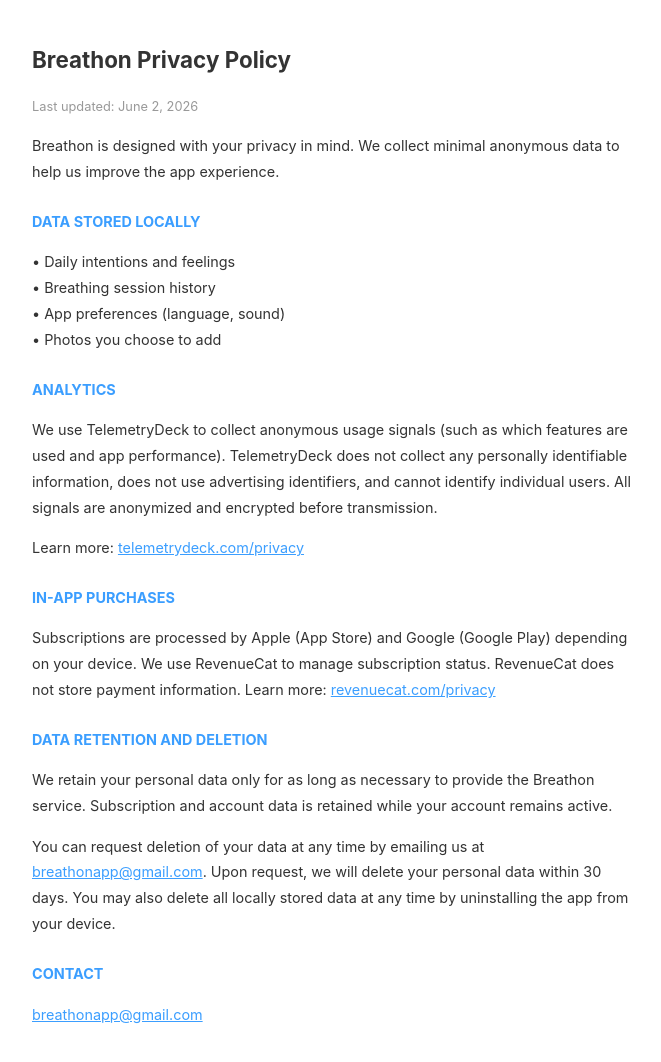
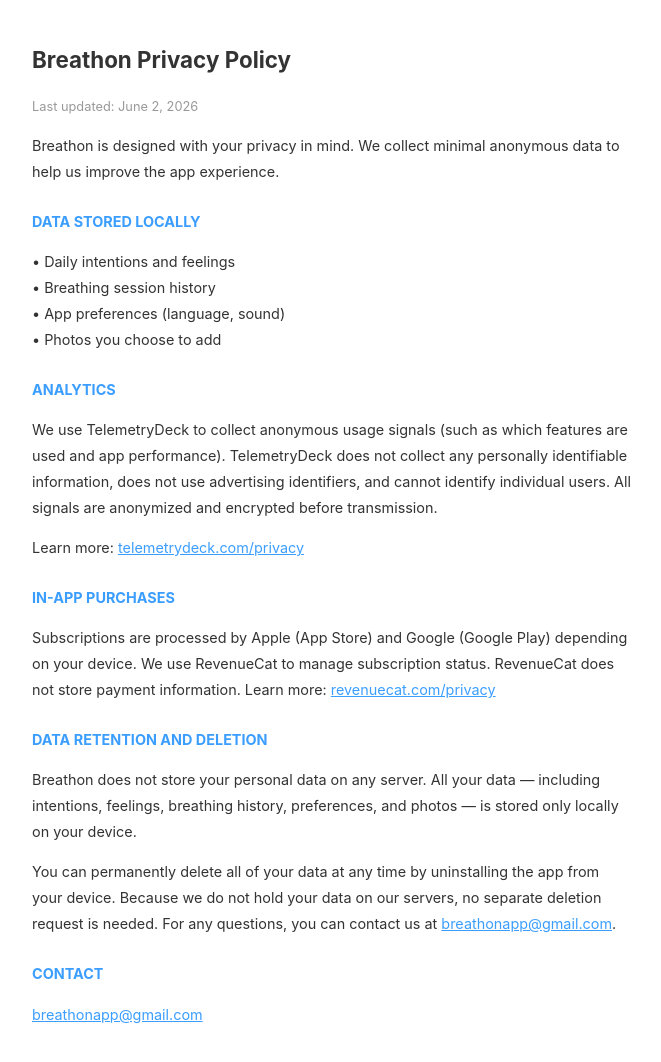
Before and after one commit to breathonapp/breathonapp.github.io, a plain HTML site: page privacy.html in a window 1280 px wide. Shown: the whole page, without its empty margins (308-969 px from the left). Drawn offline with Linux system fonts and the light colour scheme.

Commit message:
Update privacy.html

```diff
--- a/privacy.html
+++ b/privacy.html
@@ -24,8 +24,8 @@
 <h2>IN-APP PURCHASES</h2>
 <p>Subscriptions are processed by Apple (App Store) and Google (Google Play) depending on your device. We use RevenueCat to manage subscription status. RevenueCat does not store payment information. Learn more: <a href="https://www.revenuecat.com/privacy">revenuecat.com/privacy</a></p>
 <h2>DATA RETENTION AND DELETION</h2>
-<p>We retain your personal data only for as long as necessary to provide the Breathon service. Subscription and account data is retained while your account remains active.</p>
-<p>You can request deletion of your data at any time by emailing us at <a href="mailto:breathonapp@gmail.com">breathonapp@gmail.com</a>. Upon request, we will delete your personal data within 30 days. You may also delete all locally stored data at any time by uninstalling the app from your device.</p>
+<p>Breathon does not store your personal data on any server. All your data — including intentions, feelings, breathing history, preferences, and photos — is stored only locally on your device.</p>
+<p>You can permanently delete all of your data at any time by uninstalling the app from your device. Because we do not hold your data on our servers, no separate deletion request is needed. For any questions, you can contact us at <a href="mailto:breathonapp@gmail.com">breathonapp@gmail.com</a>.</p>
 <h2>CONTACT</h2>
 <p><a href="mailto:breathonapp@gmail.com">breathonapp@gmail.com</a></p>
 </body>
```
